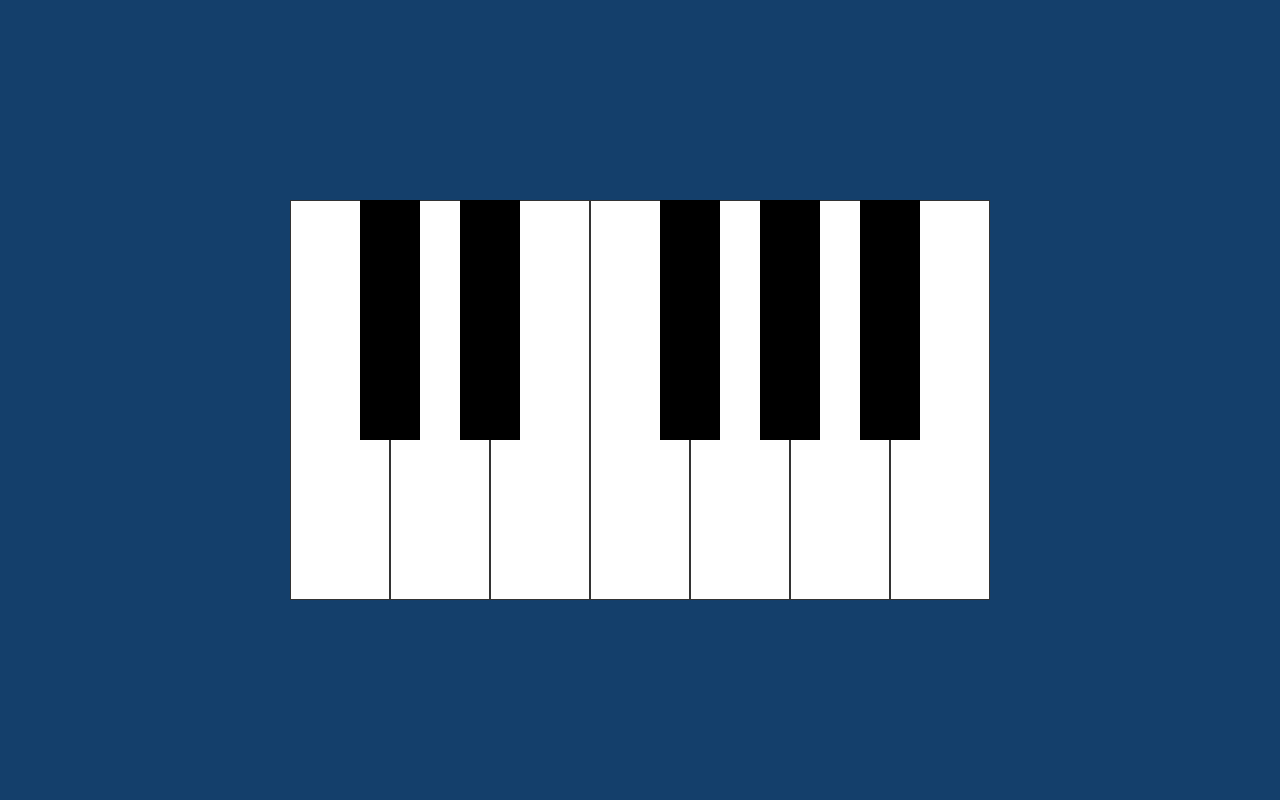
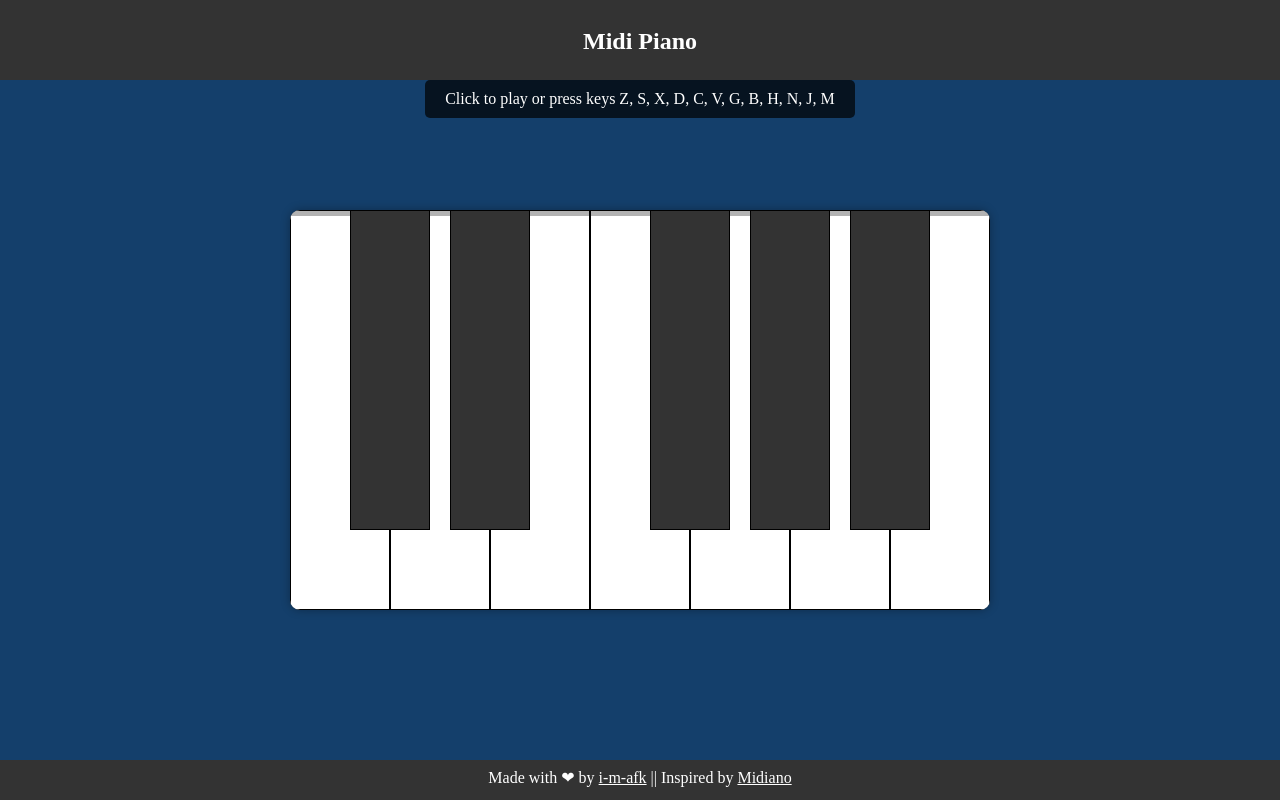
Before and after one commit to i-m-afk/Web-Piano, a plain HTML site: page index.html in a window 1280 px wide. Drawn offline with Linux system fonts and the light colour scheme.

Commit message:
mouse events , QOL chages
improved design and help page

```diff
--- a/index.html
+++ b/index.html
@@ -1,24 +1,40 @@
 <!DOCTYPE html>
 <html lang="en">
   <head>
+    <meta charset="UTF-8" />
+    <meta name="viewport" content="width=device-width, initial-scale=1.0" />
     <title>Midi Piano</title>
-  <script src="script.js" defer></script>
-  <link rel="stylesheet" href="styles.css">
+    <link rel="stylesheet" href="styles.css" />
   </head>
   <body>
+    <nav>
+      <h1>Midi Piano</h1>
+    </nav>
+    <div class="helper">
+      Click to play or press keys Z, S, X, D, C, V, G, B, H, N, J, M
+    </div>
+    <div class="container">
       <div class="piano">
-    <div data-note="C" class="key white"></div>
-    <div data-note="Db" class="key black"></div>
-    <div data-note="D" class="key white"></div>
-    <div data-note="Eb" class="key black"></div>
-    <div data-note="E" class="key white"></div>
-    <div data-note="F" class="key white"></div>
-    <div data-note="Gb" class="key black"></div>
-    <div data-note="G" class="key white"></div>
-    <div data-note="Ab" class="key black"></div>
-    <div data-note="A" class="key white"></div>
-    <div data-note="Bb" class="key black"></div>
-    <div data-note="B" class="key white"></div>
+        <div data-note="C" data-key="Z" class="key white"></div>
+        <div data-note="Db" data-key="S" class="key black"></div>
+        <div data-note="D" data-key="X" class="key white"></div>
+        <div data-note="Eb" data-key="D" class="key black"></div>
+        <div data-note="E" data-key="C" class="key white"></div>
+        <div data-note="F" data-key="V" class="key white"></div>
+        <div data-note="Gb" data-key="G" class="key black"></div>
+        <div data-note="G" data-key="B" class="key white"></div>
+        <div data-note="Ab" data-key="H" class="key black"></div>
+        <div data-note="A" data-key="N" class="key white"></div>
+        <div data-note="Bb" data-key="J" class="key black"></div>
+        <div data-note="B" data-key="M" class="key white"></div>
       </div>
+    </div>
+    <footer>
+      Made with <span class="heart">❤</span> by
+      <a href="https://github.com/i-m-afk/">i-m-afk</a>
+      || Inspired by
+      <a href="https://midiano.com/">Midiano</a>
+    </footer>
+    <script src="script.js" defer></script>
   </body>
 </html>
--- a/script.js
+++ b/script.js
@@ -14,6 +14,15 @@ const NOTE_DETAILS = [
   { note: "B", key: "M", frequency: 493.883, active: false },
 ];
 
+// remove help
+const help = document.querySelector(".helper");
+help.addEventListener("click", () => {
+  help.setAttribute("class", "helper inactive");
+});
+
+/**
+ * Keyboard events
+ */
 document.addEventListener("keydown", (e) => {
   if (e.repeat) return;
   const keyboardKey = e.code; // e.key works for caps on
@@ -21,7 +30,7 @@ document.addEventListener("keydown", (e) => {
 
   if (noteDetail == null) return;
 
-  noteDetail.active = "true";
+  noteDetail.active = true;
   playNotes();
 });
 
@@ -35,9 +44,47 @@ document.addEventListener("keyup", (e) => {
   playNotes();
 });
 
+/**
+ * Mouse events
+ */
+
+document.addEventListener("mousedown", (e) => {
+  const note = e.target.dataset.note;
+  const noteDetail = getMouseNoteDetail(note);
+
+  if (noteDetail == undefined) return;
+  noteDetail.active = true; // start note
+
+  playNotes();
+});
+
+document.addEventListener("mouseup", (e) => {
+  const note = e.target.dataset.note;
+  const noteDetail = getMouseNoteDetail(note);
+
+  if (noteDetail == undefined) return;
+  noteDetail.active = false; // stop note
+
+  playNotes();
+});
+
+/**
+ * Helper functions
+ */
+
 function getNoteDetail(keyboardKey) {
   return NOTE_DETAILS.find((n) => `Key${n.key}` === keyboardKey); // `Key${n.key}`
 }
+
+function getMouseNoteDetail(mouseNote) {
+  return NOTE_DETAILS.find((n) => n.note === mouseNote);
+}
+
+document.querySelector(".container").addEventListener("mouseout", (e) => {
+  NOTE_DETAILS.forEach((n) => (n.active = false));
+  playNotes();
+});
+
 function playNotes() {
   NOTE_DETAILS.forEach((n) => {
     const keyElement = document.querySelector(`[data-note="${n.note}"]`);
@@ -60,7 +107,7 @@ function startNote(noteDetail, gain) {
   gainNode.gain.value = gain;
   const oscillator = audioCtx.createOscillator();
   oscillator.frequency.value = noteDetail.frequency;
-  oscillator.type = "sine";
+  oscillator.type = "sine"; // sine, square, sawtooth, triangle, custom
   oscillator.connect(gainNode).connect(audioCtx.destination);
   oscillator.start();
   noteDetail.oscillator = oscillator;
--- a/styles.css
+++ b/styles.css
@@ -1,9 +1,11 @@
-*, *::before, *::after {
+*,
+*::before,
+*::after {
   box-sizing: border-box;
 }
 
 body {
-  background-color: #143F6B;
+  background-color: #143f6b;
   margin: 0;
   min-height: 100vh;
   display: flex;
@@ -11,33 +13,113 @@ body {
   align-items: center;
 }
 
+.container {
+  margin-top: 20px;
+}
+
 .piano {
   display: flex;
+  background-color: #333;
+  border-radius: 10px;
+  overflow: hidden;
+  box-shadow: 0 0 10px rgba(0, 0, 0, 0.3);
+  height: calc(var(--width) * 4);
 }
 
 .key {
   height: calc(var(--width) * 4);
   width: var(--width);
+  border: 1px solid #000;
+  position: relative;
+  box-shadow: inset 0 5px 0 rgba(0, 0, 0, 0.3);
+  transition: all 0.1s ease;
+  cursor: pointer;
 }
 
 .white {
-  --width: 100px;
-  background-color: white;
-  border: 1px solid #333;
+  --width: 60px;
+  background-color: #fff;
 }
 
 .white.active {
-  background-color: #CCC;
+  background-color: #ccc;
+  box-shadow: inset 0 2px 0 rgba(0, 0, 0, 0.3);
 }
 
 .black {
-  --width: 60px;
-  background-color: black;
+  --width: 40px;
+  background-color: #333;
   margin-left: calc(var(--width) / -2);
   margin-right: calc(var(--width) / -2);
   z-index: 2;
+  box-shadow: none;
 }
 
 .black.active {
+  background-color: #555;
+}
+
+/* Media Queries for Responsive Design */
+@media screen and (min-width: 768px) {
+  .white {
+    --width: 80px;
+  }
+
+  .black {
+    --width: 60px;
+  }
+}
+
+@media screen and (min-width: 1024px) {
+  .white {
+    --width: 100px;
+  }
+
+  .black {
+    --width: 80px;
+  }
+}
+
+nav {
+  position: fixed;
+  top: 0;
+  width: 100%;
+  height: 5rem;
   background-color: #333;
+  color: #fff;
+  text-align: center;
+  padding-top: 0.5rem;
 }
+nav h1 {
+  color: #fff;
+  padding: 0;
+}
+
+footer {
+  position: fixed;
+  bottom: 0;
+  width: 100%;
+  height: 2.5rem;
+  background-color: #333;
+  color: #fff;
+  text-align: center;
+  padding-top: 0.5rem;
+}
+footer a {
+  color: #fff;
+}
+
+.helper {
+  position: absolute;
+  top: 10%;
+  background-color: rgba(0, 0, 0, 0.7);
+  color: #fff;
+  padding: 10px 20px;
+  border-radius: 5px;
+  cursor: pointer;
+  display: flex;
+}
+
+.helper.inactive {
+  display: none;
+}
```
Also changed, not shown: 1 other file. Lines whose indentation alone changed are shown as unchanged.
